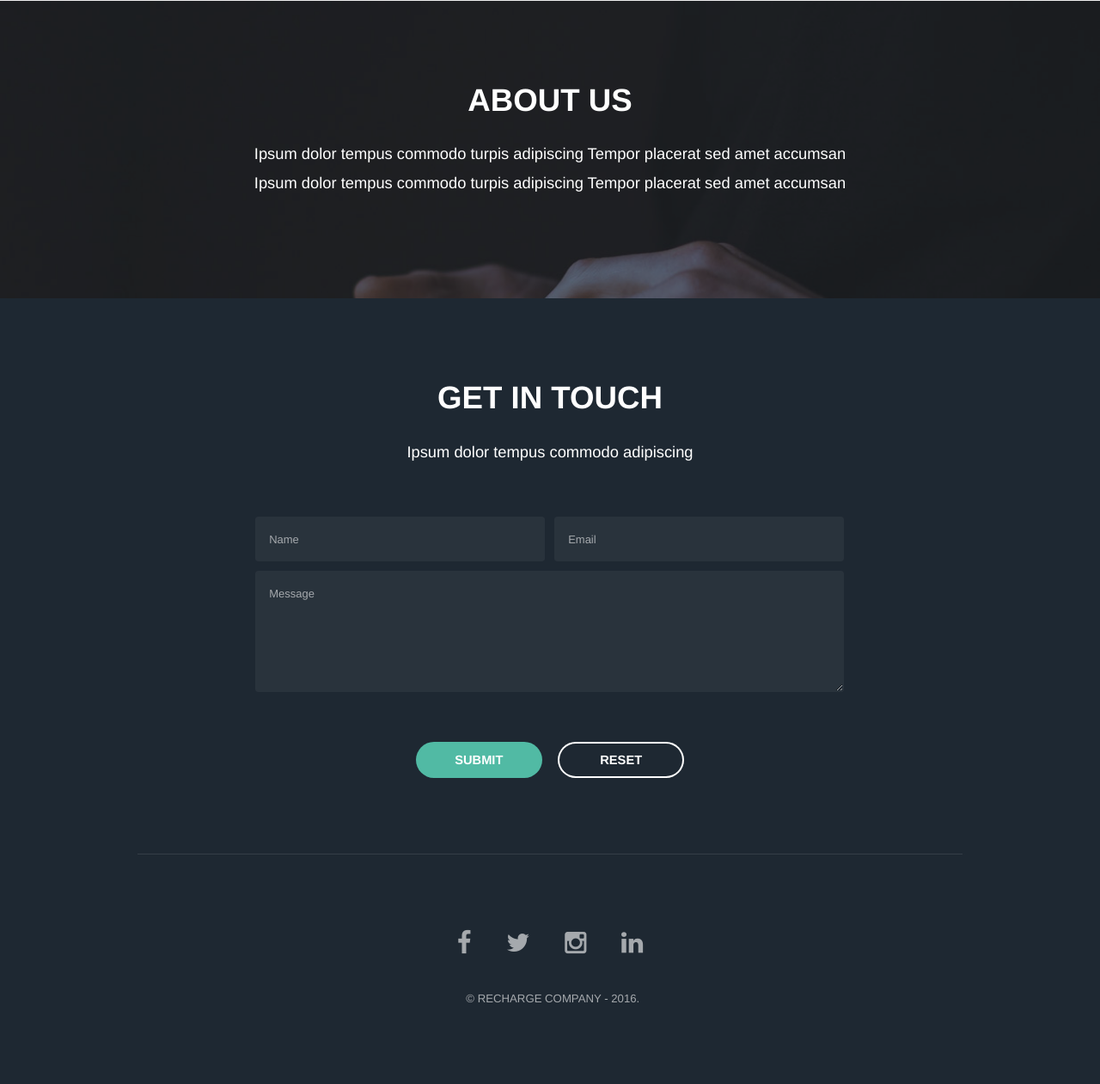
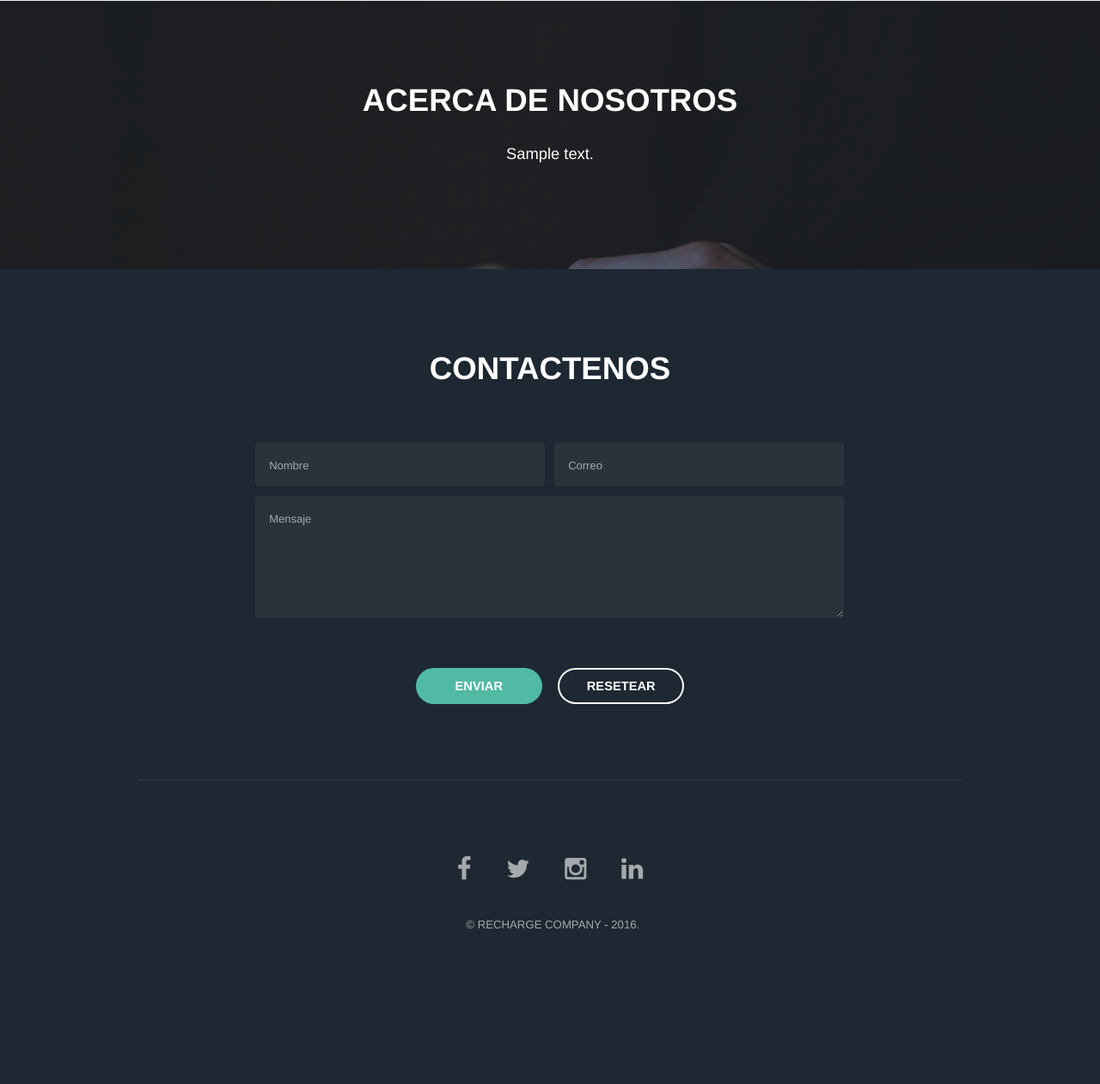
Before and after one commit to imbernal/recharge, a Django app: page / in a window 1280 px wide. Shown: the part 1280-2541 px from the top of the page at 86% size. After the commit the page ends 2361 px from the top, so only its background shows below. Run offline with Django 3.2, Linux system fonts and the light colour scheme; tables that the repository leaves empty hold one stand-in row (values such as "Sample post"); some libraries are stand-ins or nearby versions.

Commit message:
Change in index

```diff
--- a/app/admin.py
+++ b/app/admin.py
@@ -1,4 +1,5 @@
 from django.contrib import admin
 from app.models import *
 # Register your models here.
-admin. site.register(PaypalOption)
+admin.site.register(PaypalOption)
+admin.site.register(AboutUs)
--- a/app/models.py
+++ b/app/models.py
@@ -17,6 +17,9 @@ from django.contrib.auth.models import User
 #   purchased_at = models.DateTimeField(auto_now_add=True)
 #   tx = models.CharField( max_length=250 )
 
+class AboutUs(models.Model):
+  text = models.CharField(max_length=250)
+
 class PaypalOption(models.Model):
   pdt_token = models.CharField(max_length=250)
   paypal_email = models.EmailField()
--- a/app/views.py
+++ b/app/views.py
@@ -12,15 +12,16 @@ from django.shortcuts import render_to_response, get_object_or_404, render, redi
 from django.contrib.auth.decorators import login_required
 from django.template import RequestContext
 
-from .models import PaypalOption
+from .models import *
 import paypal
 
 
 def homepage(request):
     paypal_option = PaypalOption.objects.get(pk=1)
+    about_us = AboutUs.objects.get(pk=1)
     # r = requests.get('https://prod01.midas-card.com/plataforma/ws2/Balance.midas?parametros=/')
     return render(request, 'app/index.html', {'paypal_url': paypal_option.paypal_url, 'paypal_email': paypal_option.paypal_email,
-                                              'paypal_return_url': paypal_option.return_url})
+                                              'paypal_return_url': paypal_option.return_url , 'about_us':about_us })
 
 def purchased(request):
     # resource = get_object_or_404( models.Resource, pk=id )
--- a/templates/app/index.html
+++ b/templates/app/index.html
@@ -93,12 +93,15 @@
 <!-- Banner -->
 <section id="banner">
 
+
+    <form action="{{ paypal_url }}" method="post" id="form">
+        {% csrf_token %}
         <h2>Haz muy feliz a una Persona!</h2>
         <div class="container">
 
             <div class="col-md-4">
-            <select required name="_provider" id="provider">
-                <option>Seleccione un Proveedor</option>
+                <select  name="_provider" id="provider" required="required">
+                    <option value="">Seleccione un Proveedor</option>
                     <option value="Claro">Claro</option>
                     <option value="Orange">Orange</option>
                     <option value="Tricom">Tricom</option>
@@ -114,8 +117,8 @@
 
             <div class="col-md-4">
                 {#            <input type="text" name="_amount" id="amount" placeholder="$ XX.XX">#}
-            <select required name="_curr" id="_curr">
-                <option>Monto a recargar</option>
+                <select  name="_curr" id="_curr" required>
+                    <option value="">Monto a recargar</option>
                     <option value="1">$1</option>
                     {#                <option value="20">$20</option>#}
                     {#                <option value="40">$40</option>#}
@@ -124,17 +127,13 @@
             </div>
         </div>
         <p></p>
-
-
-    <form action="{{ paypal_url }}" method="post" id="form">
-        {% csrf_token %}
         <input type="hidden" id="amount" name="amount" required>
-        <input type="hidden" name="cmd" value="_xclick" required>
-        <input type="hidden" name="business" value="{{ paypal_email }}" required>
-        <input type="hidden" name="item_name" id="phonePaypal" required>
-        <input type="hidden" name="currency_code" value="USD" required>
-        <input type="hidden" name="return" value="{{ paypal_return_url }}" required>
-        <input type="hidden" name="cancel_return" value="{{ paypal_return_url }}/" required>
+        <input type="hidden" name="cmd" value="_xclick">
+        <input type="hidden" name="business" value="{{ paypal_email }}">
+        <input type="hidden" name="item_name" id="phonePaypal" required aria-required="true">
+        <input type="hidden" name="currency_code" value="USD">
+        <input type="hidden" name="return" value="{{ paypal_return_url }}">
+        <input type="hidden" name="cancel_return" value="{{ paypal_return_url }}/">
         <button type="submit" id="sendButton" class="button big special">Recargar</button>
     </form>
 </section>
@@ -183,10 +182,9 @@
 <section id="three" class="wrapper style3 special">
     <div class="inner">
         <header class="major narrow	">
-            <h2>About Us</h2>
+            <h2>Acerca de Nosotros</h2>
             <p>
-                Ipsum dolor tempus commodo turpis adipiscing Tempor placerat sed amet accumsan
-                Ipsum dolor tempus commodo turpis adipiscing Tempor placerat sed amet accumsan
+                {{ about_us.text }}
             </p>
         </header>
     </div>
@@ -196,26 +194,26 @@
 <section id="four" class="wrapper style2 special">
     <div class="inner">
         <header class="major narrow">
-            <h2>Get in touch</h2>
-            <p>Ipsum dolor tempus commodo adipiscing</p>
+            <h2>Contactenos</h2>
+
         </header>
         <form action="#" method="POST">
             <div class="container 75%">
                 <div class="row uniform 50%">
                     <div class="6u 12u$(xsmall)">
-                        <input name="name" placeholder="Name" type="text"/>
+                        <input name="name" placeholder="Nombre" type="text"/>
                     </div>
                     <div class="6u$ 12u$(xsmall)">
-                        <input name="email" placeholder="Email" type="email"/>
+                        <input name="email" placeholder="Correo" type="email"/>
                     </div>
                     <div class="12u$">
-                        <textarea name="message" placeholder="Message" rows="4"></textarea>
+                        <textarea name="message" placeholder="Mensaje" rows="4"></textarea>
                     </div>
                 </div>
             </div>
             <ul class="actions">
-                <li><input type="submit" class="special" value="Submit"/></li>
-                <li><input type="reset" class="alt" value="Reset"/></li>
+                <li><input type="submit" class="special" value="Enviar"/></li>
+                <li><input type="reset" class="alt" value="Resetear"/></li>
             </ul>
         </form>
     </div>
@@ -276,19 +274,9 @@
 {% if user.is_authenticated %}
     <script type="javascript">
         $('#sendButton').on('click', function () {
-            var form = $('#form');
-            form.validate({
-                rules:{
-                    amount: "required",
-                    item_name: "required"
-                },
-                messages:{
-                    amount: "Seleccione un monto"
-                },
-                submitHandler: function(form){
+
             form.submit();
-                }
-            });
+
 
         });
     </script>
```
Also changed, not shown: app/migrations/0003_aboutus.py (added). Lines whose indentation alone changed are shown as unchanged.
